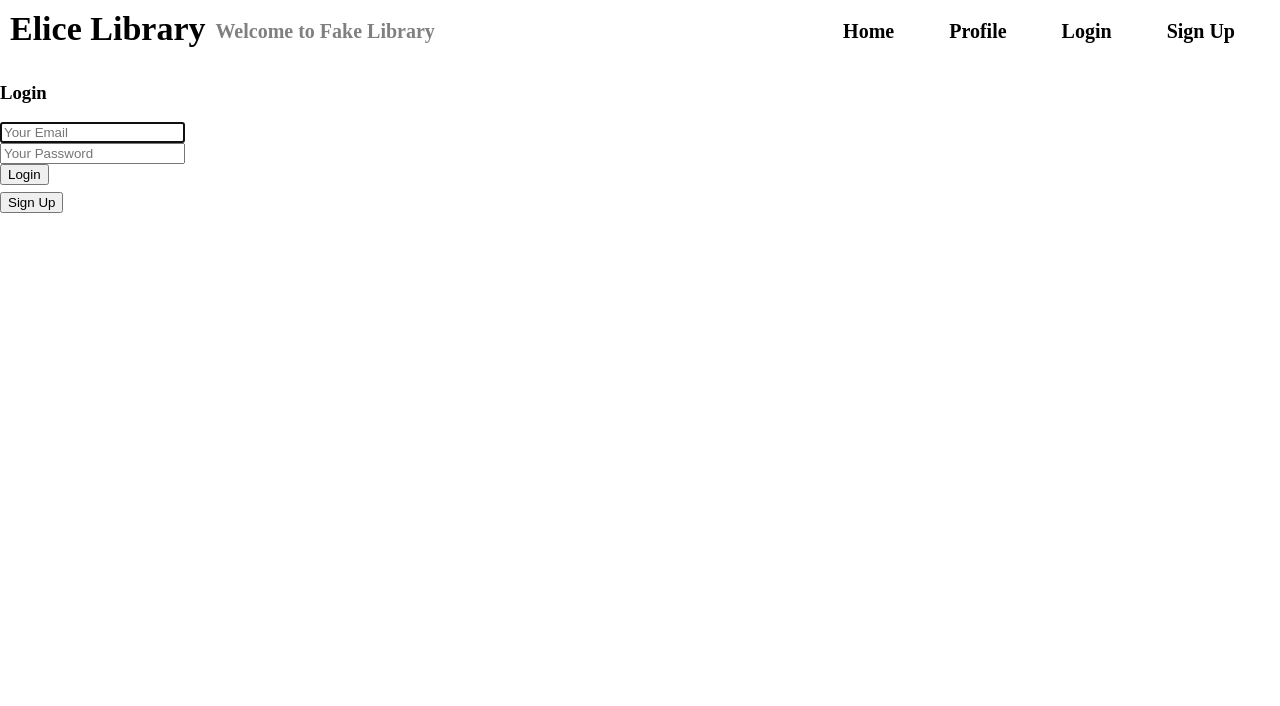
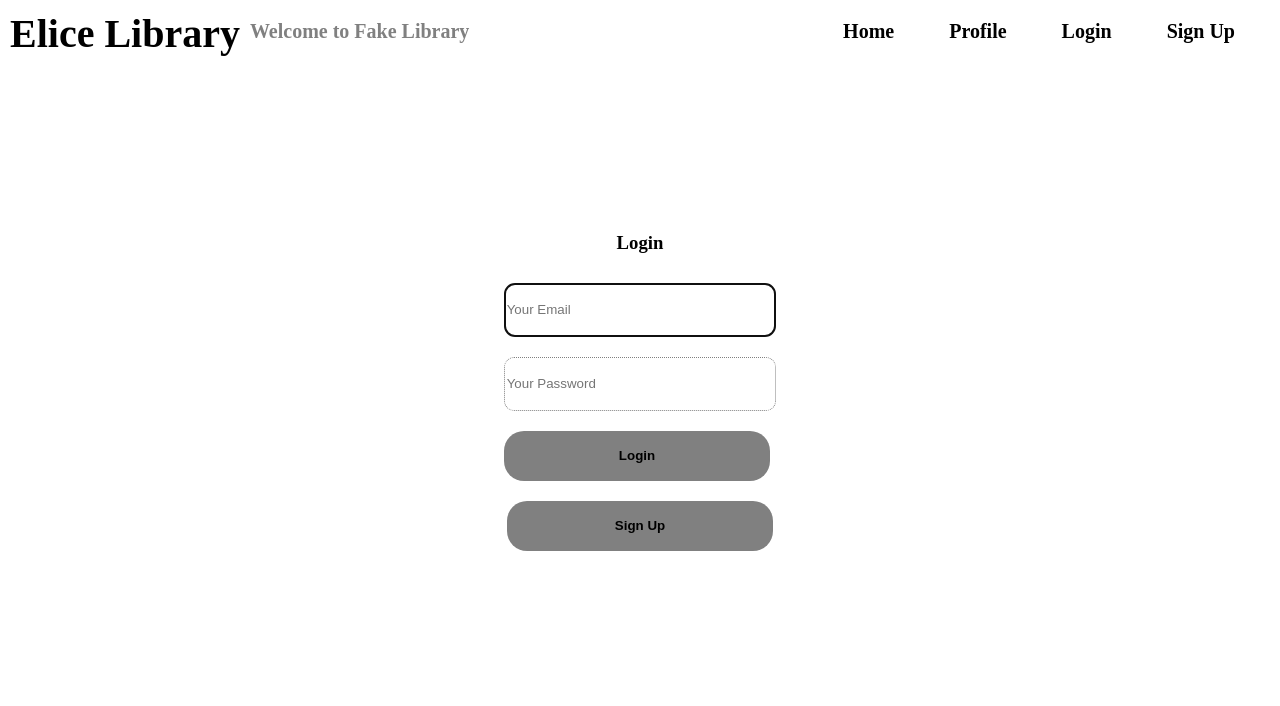
Before and after one commit to blingblin-g/library-service, a Flask app: page /auth/login in a window 1280 px wide. Shown: the top 706 px of the page. Run offline with Flask 2, Linux system fonts and the light colour scheme.

Commit message:
style : detail pages and login signup

```diff
--- a/app/static/style.css
+++ b/app/static/style.css
@@ -8,9 +8,17 @@ a {
 	color: black;
 }
 
-a:hover {
-	color: black;
+input {
+	border: none;
+	height: 50px;
 }
+
+button {
+	border: none;
+}
+
+/*main page*/
+
 
 .navbar {
 	display: flex;
@@ -22,7 +30,7 @@ a:hover {
 }
 
 .navbar__main-title {
-	font-size: 34px;
+	font-size: 40px;
 	font-weight: bold;
 	color: black;
 	margin: 10px
@@ -72,11 +80,154 @@ a:hover {
 
 .books__item:hover {
 	border-radius: 20px;
-	background-color: gray;
+	background-color: rgb(184, 184, 184);
 }
 
 .books__button {
 	border: none;
 	border-radius: 5px;
 	align-self: end;
+	width: 10em;
+	height: 2em;
 }
+
+.books__button:hover {
+	background-color: black;
+	color:white;
+}
+
+/*login page*/
+
+.login {
+	display: flex;
+	flex-direction: column;
+	justify-content: center;
+	align-items: center;
+	height: 80vh;
+}
+
+.login__container {
+	width: 40%;
+	display: flex;
+	flex-direction: column;
+	justify-content: center;
+	align-items: center;
+}
+
+.login__btns {
+	display: flex;
+	flex-direction: column;
+	align-items: center;
+	justify-content: center;
+}
+
+.login__inputs {
+	display: flex;
+	flex-direction: column;
+}
+
+.login__input {
+	width: 20em;
+	margin: 10px;
+	border-radius: 10px;
+	border: 1px dotted gray;
+}
+
+.button {
+	width: 20em;
+	height: 50px;
+	background-color: gray;
+	margin: 10px;
+	padding: 10px;
+	color: black;
+	font-weight: bold;
+	border-radius: 20px;
+}
+
+.button:hover {
+	background-color: black;
+	color: white;
+}
+
+/*signup page*/
+
+.signup {
+	display: flex;
+	height: 80vh;
+	flex-direction: column;
+	justify-content: center;
+	align-items: center;
+}
+
+.signup__container {
+	display: flex;
+	flex-direction: column;
+	justify-content: center;
+	align-items: center;
+}
+
+.signup__input {
+	width: 20em;
+	margin: 10px;
+	border: 1px dotted gray;
+	border-radius: 10px;
+
+}
+
+/*detail page*/
+
+.title {
+	margin: 20px;
+}
+
+.book__info {
+	display: flex;
+	justify-content: space-around;
+}
+
+.book__info__contents {
+	display: flex;
+	flex-direction: column;
+	justify-content: center;
+	align-items: center;
+}
+
+.book__img {
+	width: 20em;
+	height: 25em;
+}
+
+.book__category {
+	display: flex;
+	width: 500px;
+}
+
+.book__category__title {
+	border-top: 2px dotted gray;
+	margin: 10px;
+}
+
+.book__category__content {
+	border-top: 2px dotted gray;
+	padding: 5px;
+	width: 400px;
+	margin: 10px;
+	font-weight: 500;
+}
+
+.comment {
+	width: 30em;
+}
+
+.comment__btn {
+	background-color: gray;
+	border-radius: 10px;
+	width: 50px;
+	height: 50px;
+	transform: translateY(-20px);
+}
+
+.comment__btn:hover {
+	background-color: black;
+	color: white;
+}
--- a/app/templates/auth/login.html
+++ b/app/templates/auth/login.html
@@ -1,44 +1,33 @@
 {% extends "layout.html" %} {% block content %}
-<div class="column is-4 is-offset-4">
-  <h3 class="title">Login</h3>
-  <div class="box">
+<div class="login">
+  <h3 class="login__title">Login</h3>
+  <div class="login__container">
     {% with messages = get_flashed_messages() %} {% if messages %}
     <div class="notification is-danger">
       <span id="error-message">{{ messages[0] }}</span>
     </div>
     {% endif %} {% endwith %}
-
-    <form method="POST" action="/auth/login">
-      <div class="field">
-        <div class="control">
+    <form class="login__inputs" method="POST" action="/auth/login">
           <input
-            class="input is-large"
+            class="login__input"
             type="email"
             name="email"
             placeholder="Your Email"
             autofocus=""
           />
-        </div>
-      </div>
-
-      <div class="field">
-        <div class="control">
           <input
-            class="input is-large"
+            class="login__input"
             type="password"
             name="password"
             minlength="8"
             placeholder="Your Password"
           />
-        </div>
-      </div>
-      <button class="button is-block is-info is-large is-fullwidth">
+      <button class="button login__button is-block is-info is-fullwidth">
         Login
       </button>
     </form>
-    <div style="margin: 7px"></div>
     <form action="/auth/register" method="GET">
-      <button class="button is-block is-info is-large is-fullwidth">
+      <button class="button signup__button is-block is-info is-fullwidth">
         Sign Up
       </button>
     </form>
```
Also changed, not shown: app/templates/auth/register.html (+7 -24 lines), app/templates/book_info.html (+39 -40 lines), instance/flaskr.sqlite.
